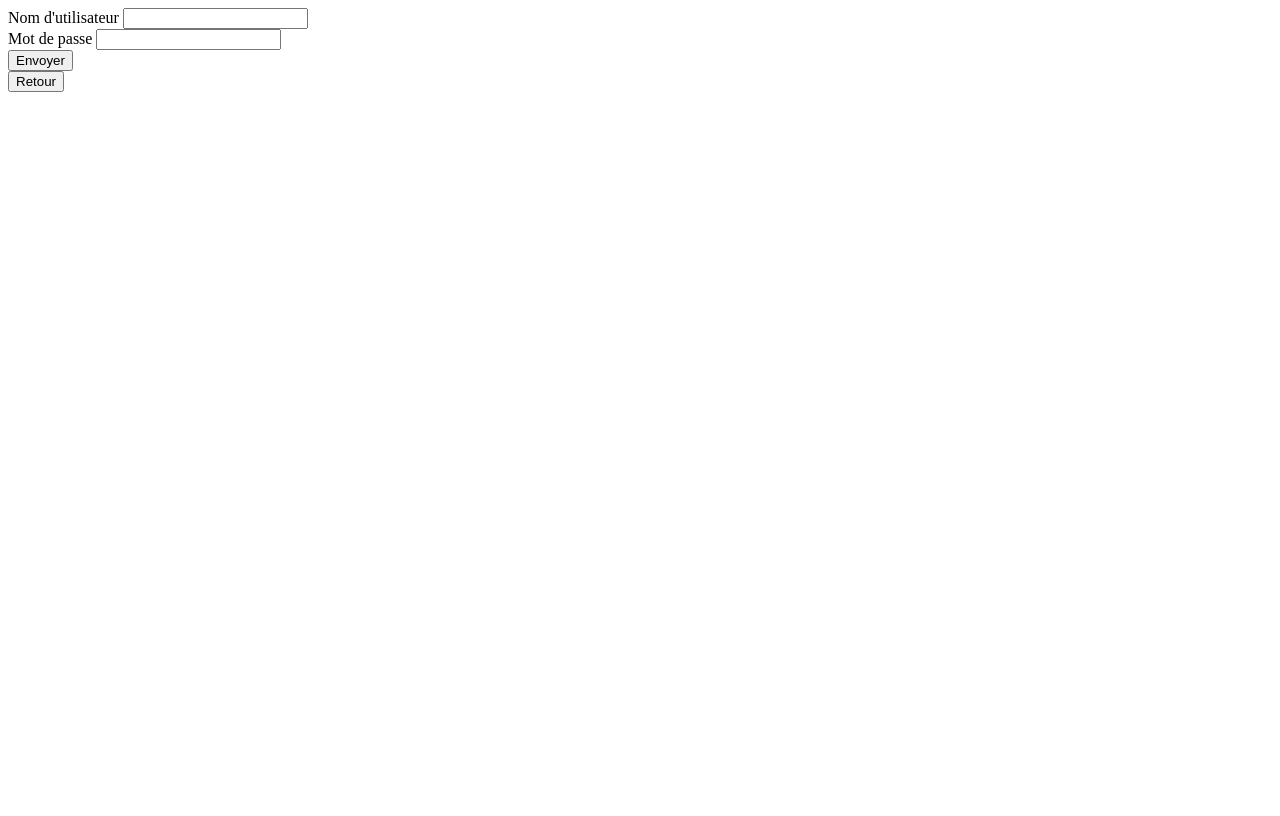
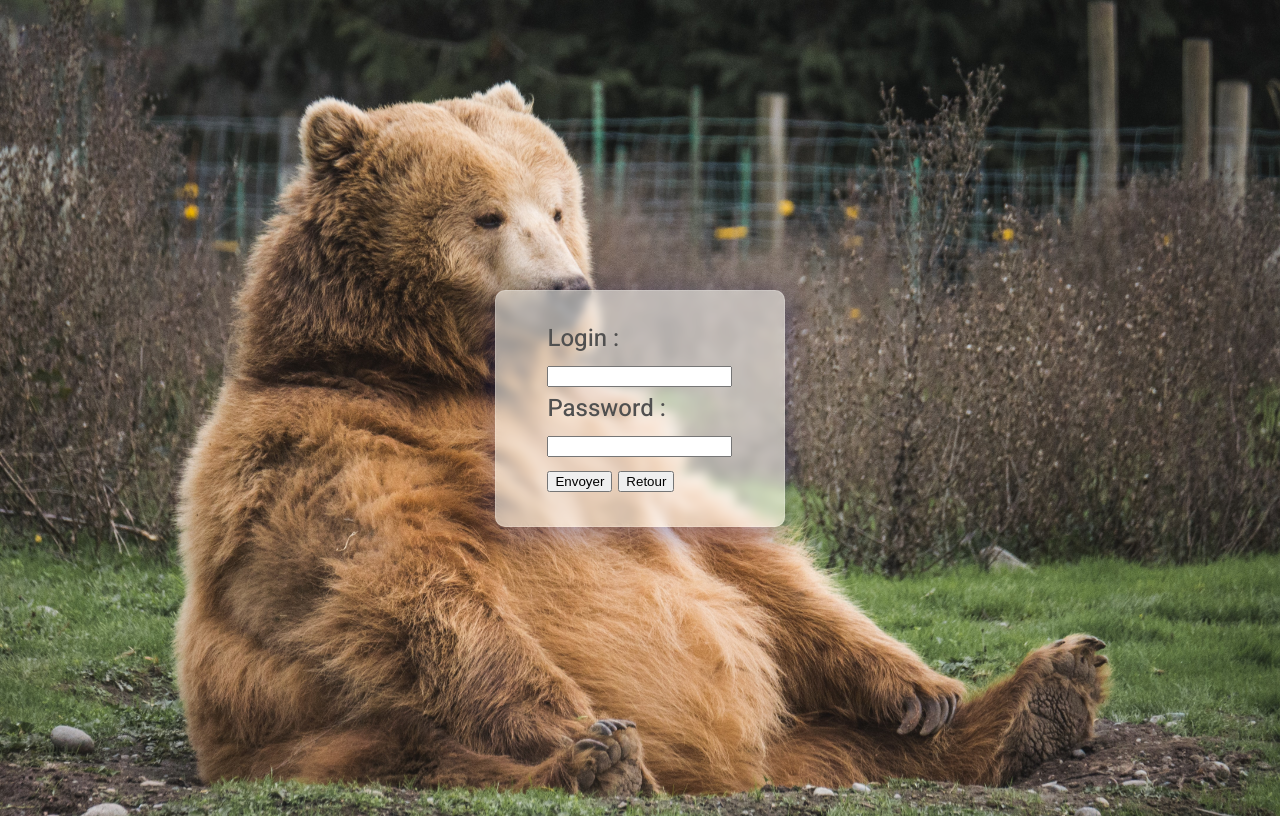
Before and after one commit to Sastaras/BearOffice, a PHP site: page /login-form.php in a window 1280 px wide. Before the commit the page ends 92 px from the top, so only its background shows below. Run offline with PHP 8.4, Linux system fonts and the light colour scheme.

Commit message:
style on login-form

```diff
--- /dev/null
+++ b/bear.css
@@ -0,0 +1,44 @@
+@import url('https://fonts.googleapis.com/css2?family=Heebo:wght@300;400;500;700;900&display=swap');
+
+
+html {
+    font-size:62.5%;
+}
+
+body {
+    background-image: url("mark-basarab-bear.jpg");
+    background-size: cover;
+    background-repeat: no-repeat;
+    overflow: hidden;
+}
+
+.flex-center{
+    display:flex;
+    width:100%;
+    height:100vh;
+    align-items: center;
+    justify-content: center;
+}
+
+.container{
+    font-family: "Heebo", sans-serif;
+    font-weight:500;
+    padding:3rem;
+    min-width: fit-content;
+    width: 18%;
+    max-height: 36vh;
+    display:flex;
+    justify-content: center;
+    align-items: center;
+    font-size: 2.4rem;
+    color:rgb(80, 80, 80);
+}
+
+.glass {
+background: rgba( 255, 255, 255, 0.55 );
+box-shadow: 0 8px 32px 0 rgba( 31, 38, 135, 0.37 );
+backdrop-filter: blur( 4.0px );
+-webkit-backdrop-filter: blur( 4.0px );
+border-radius: 10px;
+border: 1px solid rgba( 255, 255, 255, 0.18 );
+}
--- a/login-form.php
+++ b/login-form.php
@@ -6,24 +6,29 @@
     <meta http-equiv="X-UA-Compatible" content="IE=edge">
     <meta name="viewport" content="width=device-width, initial-scale=1.0">
     <title>Document</title>
+    <link rel="stylesheet" href="bear.css">
 </head>
 
 <body>
+    <div class="flex-center">
+        <div class="container glass">
             <form action="login-form-handler.php" method="post">
                 <div>
-            <label for="username">Nom d'utilisateur</label>
+                    <label for="username">Login : </label><br/>
                     <input type="text" name="username">
                 </div>
                 <div>
-            <label for="password" input="password">Mot de passe</label>
+                    <label for="password" input="password">Password : </label><br/>
                     <input type="password" name="pwd">
                 </div>
                 <div>
                     <input type="submit" value="Envoyer">
+                    <a href="home.php"><button>Retour</button></a>
+                </div>
+            </form>
 
         </div>
-    </form>
-    <a href="home.php"><button>Retour</button></a>
+    </div>
 </body>
 
 </html>
```
Also changed, not shown: mark-basarab-bear.jpg (added). Lines whose indentation alone changed are shown as unchanged.
